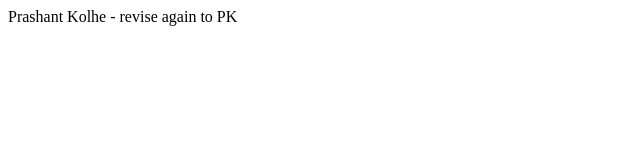
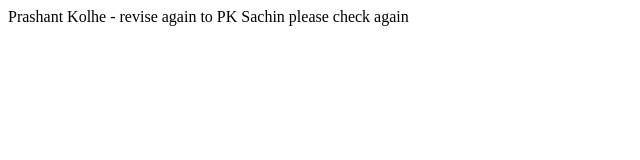
Before and after one commit to Sachinoswal73/strings, a plain HTML site: page dhi.html in a window 1280 px wide. Shown: the whole page, without its empty margins (0-640 px from the left). Drawn offline with Linux system fonts and the light colour scheme.

Commit message:
Update dhi.html

```diff
--- a/dhi.html
+++ b/dhi.html
@@ -7,6 +7,6 @@
     <title>Document 9</title>
 </head>
 <body>
-    Prashant Kolhe - revise again to PK
+    Prashant Kolhe - revise again to PK Sachin please check again
 </body>
 </html>
```
